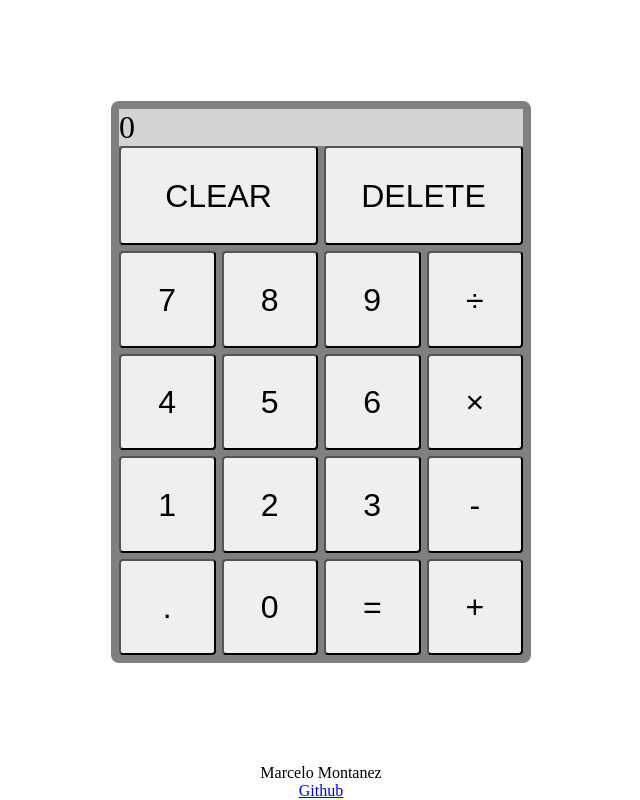
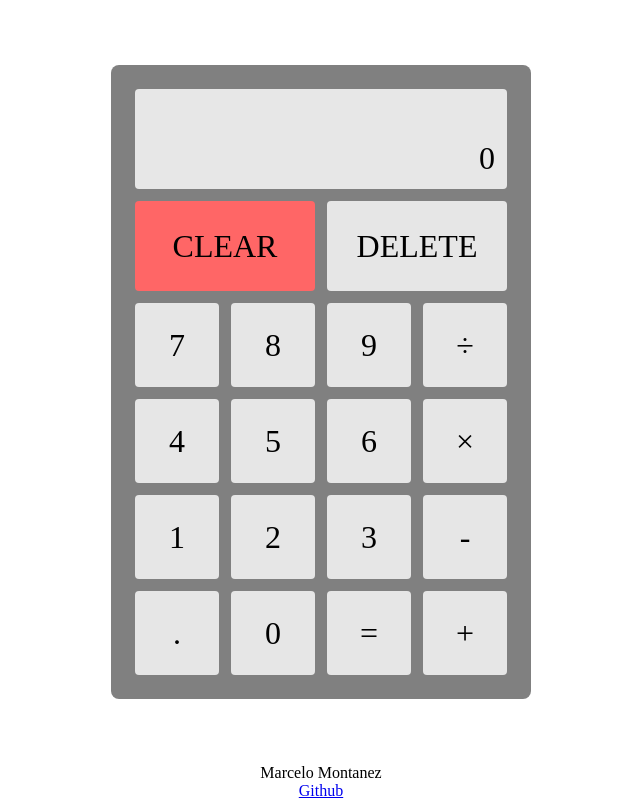
Before and after one commit to marcelojmontanez/calculator, a plain HTML site: page index.html in a window 1280 px wide. Shown: the whole page, without its empty margins (319-959 px from the left). Drawn offline with Linux system fonts and the light colour scheme.

Commit message:
Fix screen, color buttons, and make larger gaps
Screen no longer shrinks when last calc line is empty, has a standard
size. CLEAR button is now red. Buttons are less cramped and change color
on hover.

```diff
--- a/calc.css
+++ b/calc.css
@@ -1,5 +1,6 @@
 :root {
     --background: #fff;
+    --gap: 12px;
 }
 
 * {
@@ -26,21 +27,52 @@ main {
 
 .calculator {
     background-color: gray;
-    padding: 8px;
+    padding: 24px;
     border-radius: 8px;
     width: min(90vw, 420px);
     font-size: 2em;
+    display: flex;
+    flex-direction: column;
+    gap: var(--gap);
 }
 
 .screen {
-    background-color: lightgray;
+    background-color: #e7e7e7;
+    border-radius: 4px;
+    height: min(20vw, 100px);
+    padding: 12px;
+
+    display: flex;
+    flex-direction: column;
+    justify-content: space-between;
+    align-items: flex-end;
 }
 
 .button-grid {
-    --gap: 6px;
     display: flex;
     flex-wrap: wrap;
     gap: var(--gap);
+}
+
+.btn {
+    border: none;
+    border-radius: 4px;
+    background-color: hsl(0, 0%, 90%);
+    color: #000;
+    font: inherit;
+    cursor: pointer;
+}
+
+.btn:hover {
+    background-color: hsl(0, 0%, 60%);
+}
+
+.btn-red {
+    background-color: hsl(0, 100%, 70%);
+}
+
+.btn-red:hover {
+    background-color: hsl(0, 50%, 50%);
 }
 
 .button-grid > .btn {
@@ -48,7 +80,6 @@ main {
     aspect-ratio: 1;
     font-size: inherit;
     line-height: 1;
-    border-radius: 4px;
 }
 
 .button-grid > .btn-wide {
```
